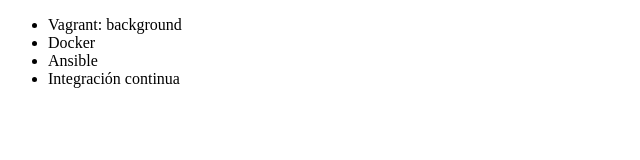
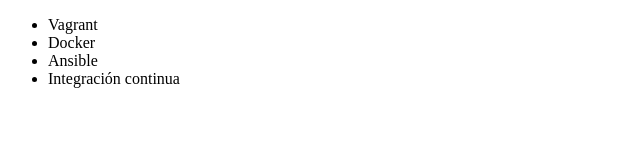
Before and after one commit to JoseBenavidezJ/alura-git, a plain HTML site: page index.html in a window 1280 px wide. Shown: the whole page, without its empty margins (0-640 px from the left). Drawn offline with Linux system fonts and the light colour scheme.

Commit message:
Revert "Modificanco line 9(vagrant)"
This reverts commit e9c79be62c31e696afffa45b6e1df55d1a19ecf9.

```diff
--- a/index.html
+++ b/index.html
@@ -6,7 +6,7 @@
 </head>
 <body>
      <ul>
-         <li> Vagrant: background</li>
+         <li> Vagrant </li>
          <li> Docker </li>
          <li> Ansible </li>
          <li> Integración continua </li>
```
